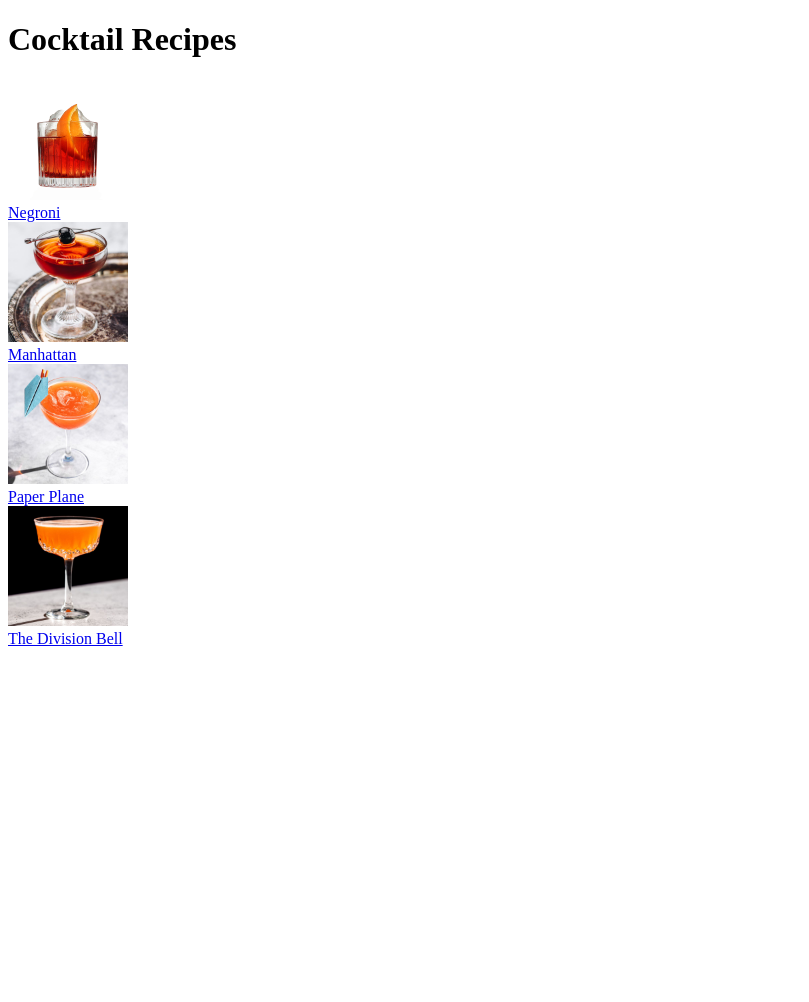
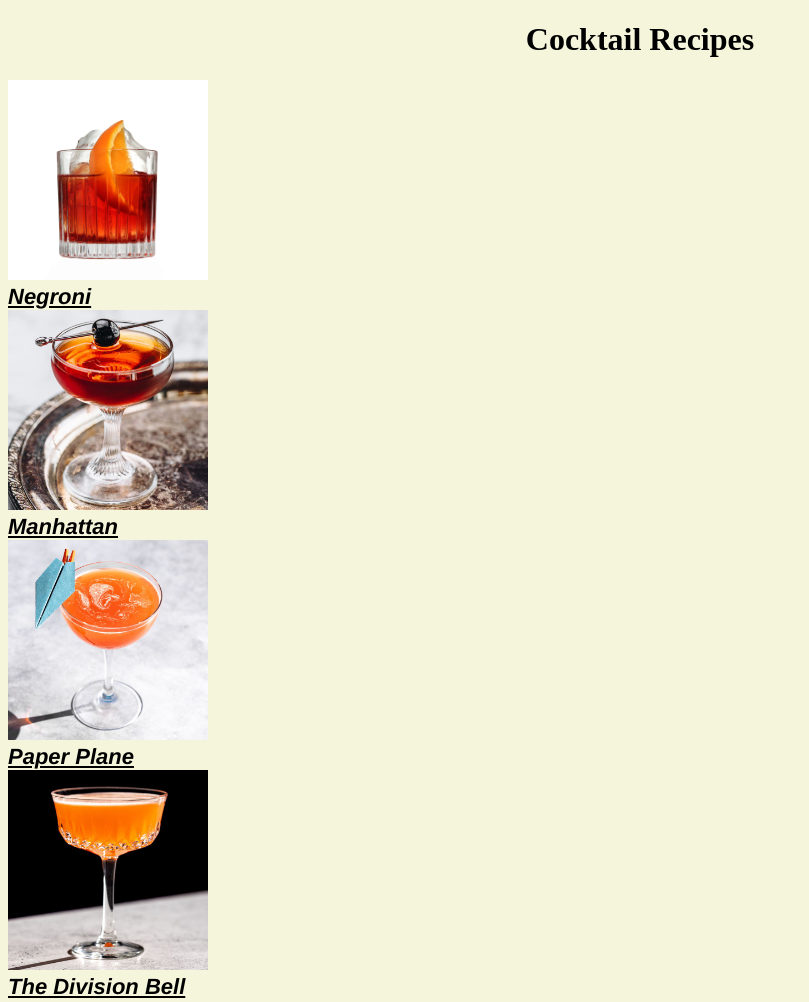
Before and after one commit to joshchopin7/Cocktail_Recipes, a plain HTML site: page index.html in a window 1280 px wide. Shown: the whole page, without its empty margins (0-809 px from the left). Before the commit the page ends 800 px from the top, so only its background shows below. Drawn offline with Linux system fonts and the light colour scheme.

Commit message:
add style.css

```diff
--- a/index.html
+++ b/index.html
@@ -5,10 +5,11 @@
     <meta http-equiv="X-UA-Compatible" content="IE=edge">
     <meta name="viewport" content="width=device-width, initial-scale=1.0">
     <title>Josh's Cocktail Recipes</title>
+    <link rel="stylesheet" href="style/style.css">
 </head>
 <body>
     <h1>Cocktail Recipes</h1>
-
+    <div class="drinks">
         <img src="images/Negroni.jpg" alt="Negroni Picture" width="120"> <br>
         <a href="Negroni.html">Negroni</a><br>
 
@@ -20,6 +21,6 @@
 
         <img src="images/DivisionBell.jpg" alt="Division-Bell Picture" width="120"> <br>
         <a href="Division-Bell.html">The Division Bell</a><br>
-
+    </div>
 </body>
 </html>
--- /dev/null
+++ b/style/style.css
@@ -0,0 +1,24 @@
+body {
+    background-color: beige;
+    align-items: center;
+}
+
+h1 {
+    text-align: center;
+}
+
+a {
+    font-size: 22px;
+    font-weight: 700;
+    font-family: Helvetica;
+    font-style: italic;
+    color: black;
+}
+
+.drinks {
+    border-color: black;
+}
+
+img {
+    width: 200px;
+}
```
Also changed, not shown: Division-Bell.html (+4 -0 lines), Mahattan.html (+4 -0 lines), Negroni.html (+4 -0 lines), Paper-Plane.html (+4 -0 lines). Lines whose indentation alone changed are shown as unchanged.
